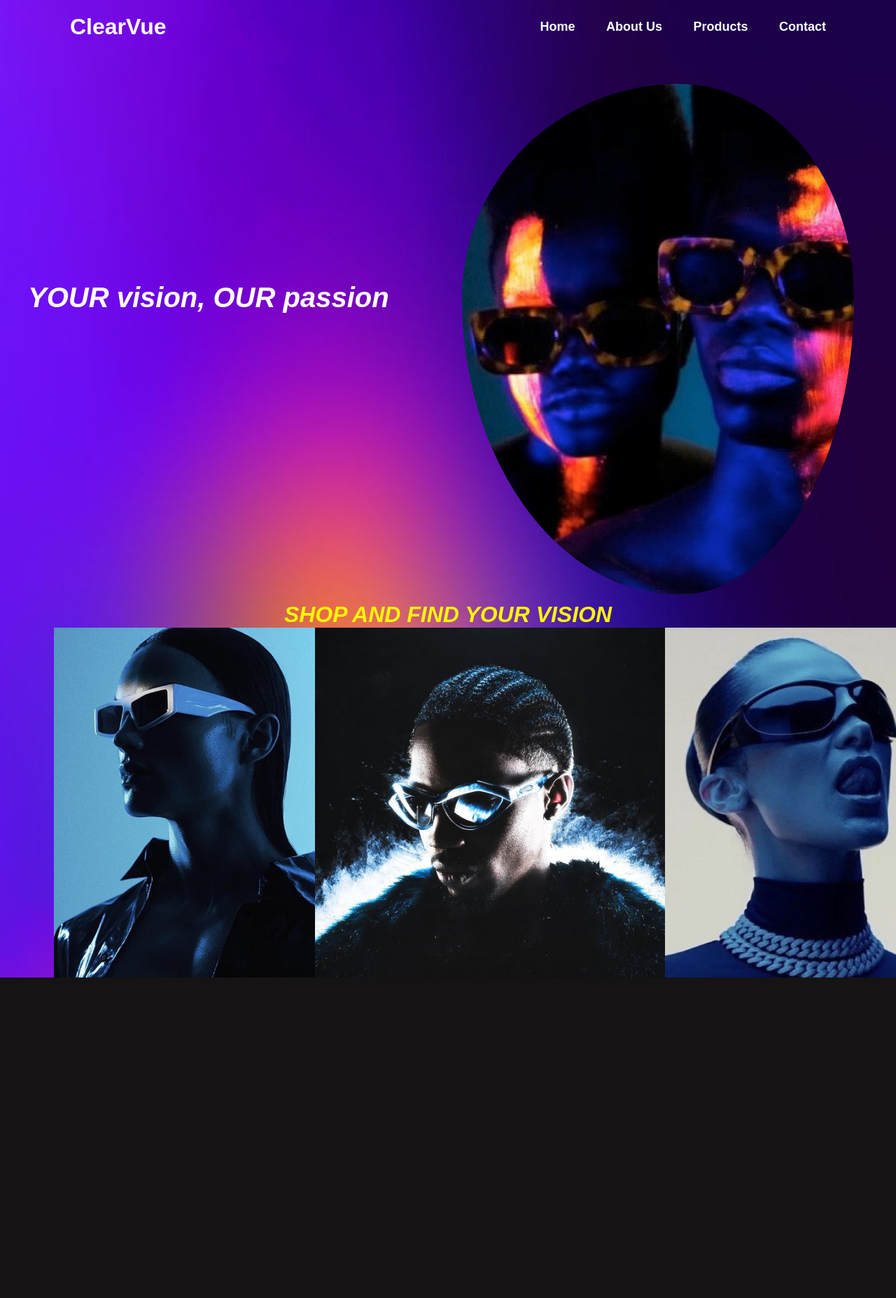
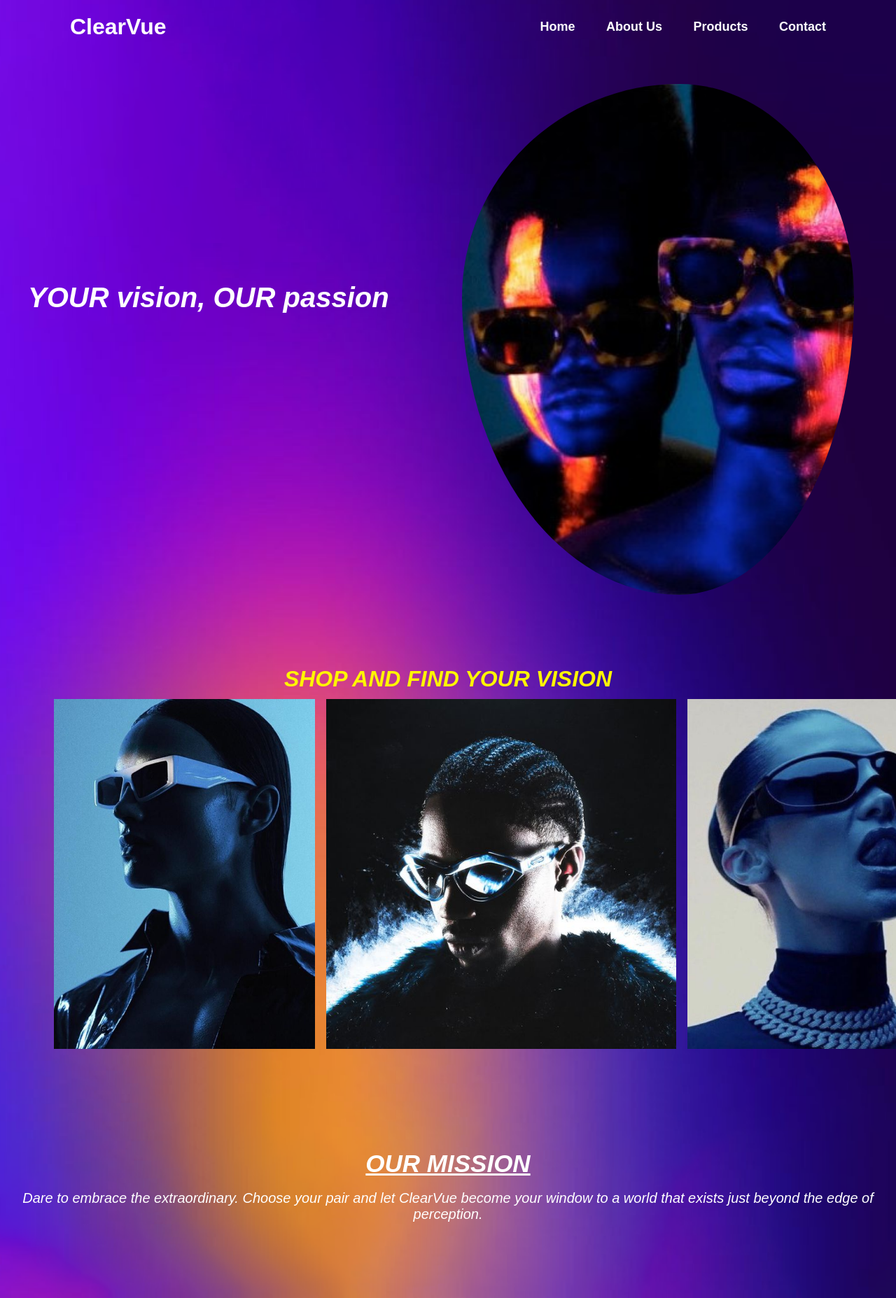
Before and after one commit to DelvinaShehu/Final-Repository-WEB, a PHP site: page /optika.html in a window 1280 px wide; the page is wider, and only the part inside the window is pictured. Shown: that part at 70% size. Before the commit the page ends 1397 px from the top of that part, so only its background shows below. Run offline with PHP 8.4, Linux system fonts and the light colour scheme.

Commit message:
new heading edhe ni paragraf si moto e dyqanit edhe ndryshime te vogla ne fotot ma nalt

```diff
--- a/optika.css
+++ b/optika.css
@@ -76,15 +76,18 @@
 .foto{
   width: 55%;
   display: flex;
-  justify-content:center;
   flex-wrap: wrap;
+  justify-content: space-evenly;
+  margin-top: 10px;
+  flex-direction: row;
 }
 .img{
-display: flex;
-flex-direction: inherit;
+ display: flex;
+flex-direction: row;
 width: 550px;
 height: 500px;
 justify-content: space-between;
+gap: 1rem;
 }
 .h2{
   position: fixed;
@@ -94,13 +97,37 @@ justify-content: space-between;
     font-style: inherit;
     font-weight: 700;
     margin-right: 60px;
-}
+    margin-top: 8% ;
+    margin-bottom: 10px;
+  }
 
 .shopi{
   display: flex;
   justify-content: center;
   align-items: center;
   margin-top: 8%;
-  margin-top: 10px;
+  margin-bottom: 10px;
   color: #fff600;
 }
+
+.paragrafi h4{
+  font-size: 35px;
+  color: #fff;
+  text-decoration: underline;
+  font-weight: 700;
+  text-align: center;
+  justify-content: center;
+}
+
+.paragrafi p{
+    font-size:20px;
+    color: #fff;
+    text-decoration: none;
+    text-align: center;
+    justify-content: center;
+  }
+
+  .paragrafi{
+    border-color: black;
+    border-radius:10px ;
+  }
--- a/optika.html
+++ b/optika.html
@@ -43,10 +43,31 @@
         <img src="fotoslider2.jpg" alt="foto1">
     </div>
   </div>
+  <br>
+  <br>
+  <br>
+  <br>
+  <br>
+  <br>
+  <br>
+  <br>
+  <!------------------------------------------------>
 
+  <div class="paragrafi">
 
+    <h4><em>OUR MISSION</em></h4>
+    <br>
+    <p><em>Dare to embrace the extraordinary. Choose your pair and let ClearVue become your window to a world that exists just beyond the edge of perception.
 
-<!------------------------------------------------>
+    </em></p>
+
+  </div>
+  <br>
+  <br>
+  <br>
+  <br>
+  <br>
+  <br>
 </body>
 
 </html>
```
